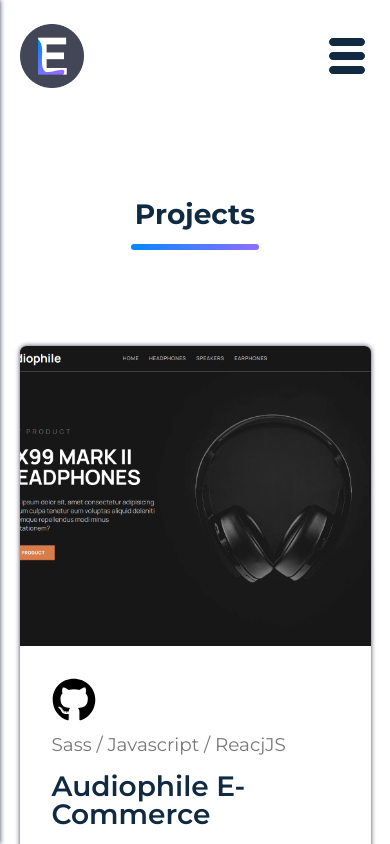
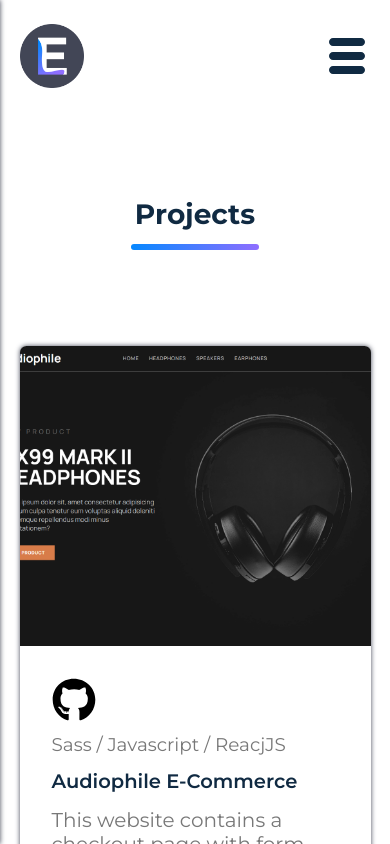
Before and after one commit to Edin2021/Portfolio, a React (Create React App) app: page /projects in a window 390 px wide. Shown: the top 844 px of the page. Built offline with nearby package versions, Linux system fonts and the light colour scheme.

Commit message:
Added trillow real estate project.

```diff
--- a/src/data.js
+++ b/src/data.js
@@ -1,5 +1,6 @@
 import audiophileImage from "./images/project-images/audiophile.png";
 import superchatImage from "./images/project-images/superchat.png";
+import trillowRealEstateImage from "./images/project-images/trillow.png";
 
 const projects = [
   {
@@ -22,6 +23,16 @@ const projects = [
     demo: "https://superchat.pages.dev/chat",
     selected: true,
   },
+  {
+    id: "3",
+    image: trillowRealEstateImage,
+    techUsed: "Sass / Javascript / ReacjJS / API",
+    name: "trillow real estate",
+    info: "Users can search for homes and rentals based on the state and city, and other parameters, view individual listings, and more.",
+    repo: "https://github.com/Edin2021/trillow-real-estate",
+    demo: "https://trillow-real-estate.pages.dev/",
+    selected: false,
+  },
 ];
 
 export default projects;
--- a/src/index.scss
+++ b/src/index.scss
@@ -1005,7 +1005,13 @@ footer {
     font-size: 1.75rem;
   }
 
-  .projects + .section-image {
+  .projects {
+    .project {
+      .name {
+        font-size: 5vw !important;
+      }
+    }
+    & + .section-image {
       > img {
         display: none;
       }
@@ -1018,6 +1024,7 @@ footer {
         }
       }
     }
+  }
 
   .contact-form label {
     font-size: 1.25rem;
```
Also changed, not shown: 1 other file (tests, documents, lock files or other folders). Lines whose indentation alone changed are shown as unchanged.
